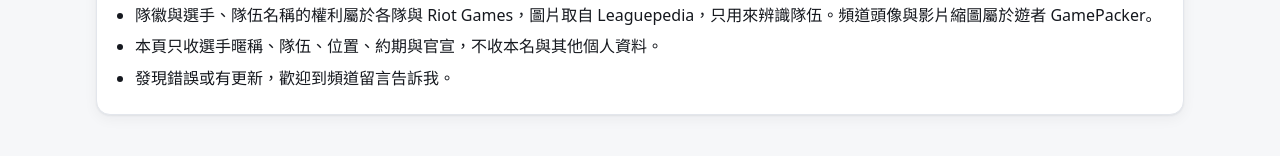
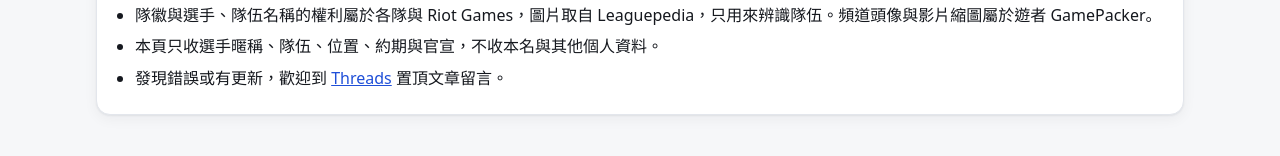
Before and after one commit to VicGamePacker/transfer-board, a plain HTML site: page index.html in a window 1280 px wide. Shown: the part 4152-4308 px from the top of the page. Drawn offline with Linux system fonts and the light colour scheme.

Commit message:
免責聲明：留言改到 Threads 置頂文章

```diff
--- a/index.html
+++ b/index.html
@@ -171,7 +171,7 @@ footer{padding:20px 0 48px;color:var(--muted);font-size:13px}
         <li>約期取自 Riot 官方合約庫的指定版本，版本日期見各賽區上方說明。合約庫之後才出現的官宣，以球隊公告為準，可能與合約庫不同。</li>
         <li>隊徽與選手、隊伍名稱的權利屬於各隊與 Riot Games，圖片取自 Leaguepedia，只用來辨識隊伍。頻道頭像與影片縮圖屬於遊者 GamePacker。</li>
         <li>本頁只收選手暱稱、隊伍、位置、約期與官宣，不收本名與其他個人資料。</li>
-        <li>發現錯誤或有更新，歡迎到頻道留言告訴我。</li>
+        <li>發現錯誤或有更新，歡迎到 <a href="https://www.threads.com/@olddad831201" target="_blank" rel="noopener">Threads</a> 置頂文章留言。</li>
       </ul>
     </div>
   </section>
```
